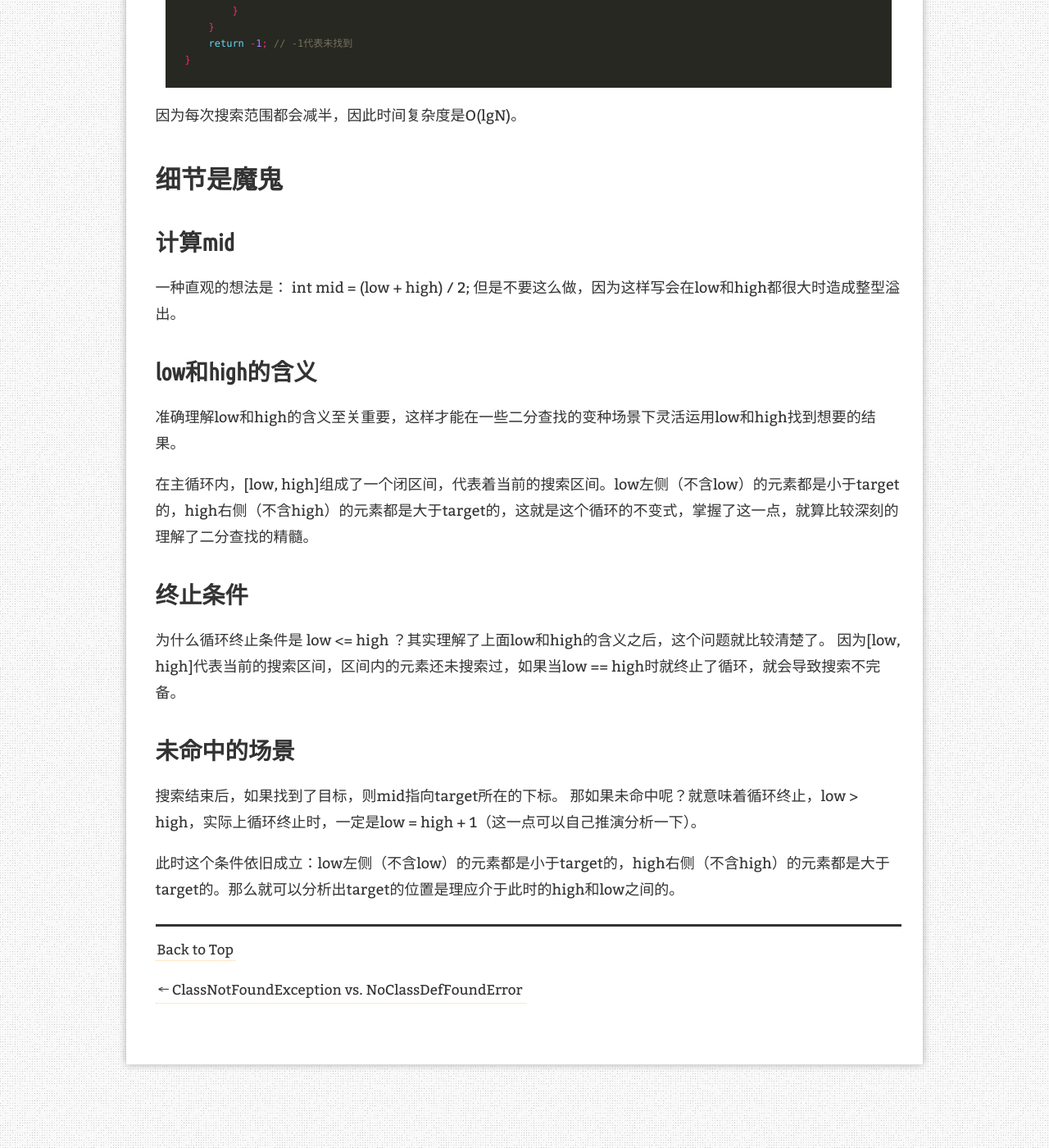
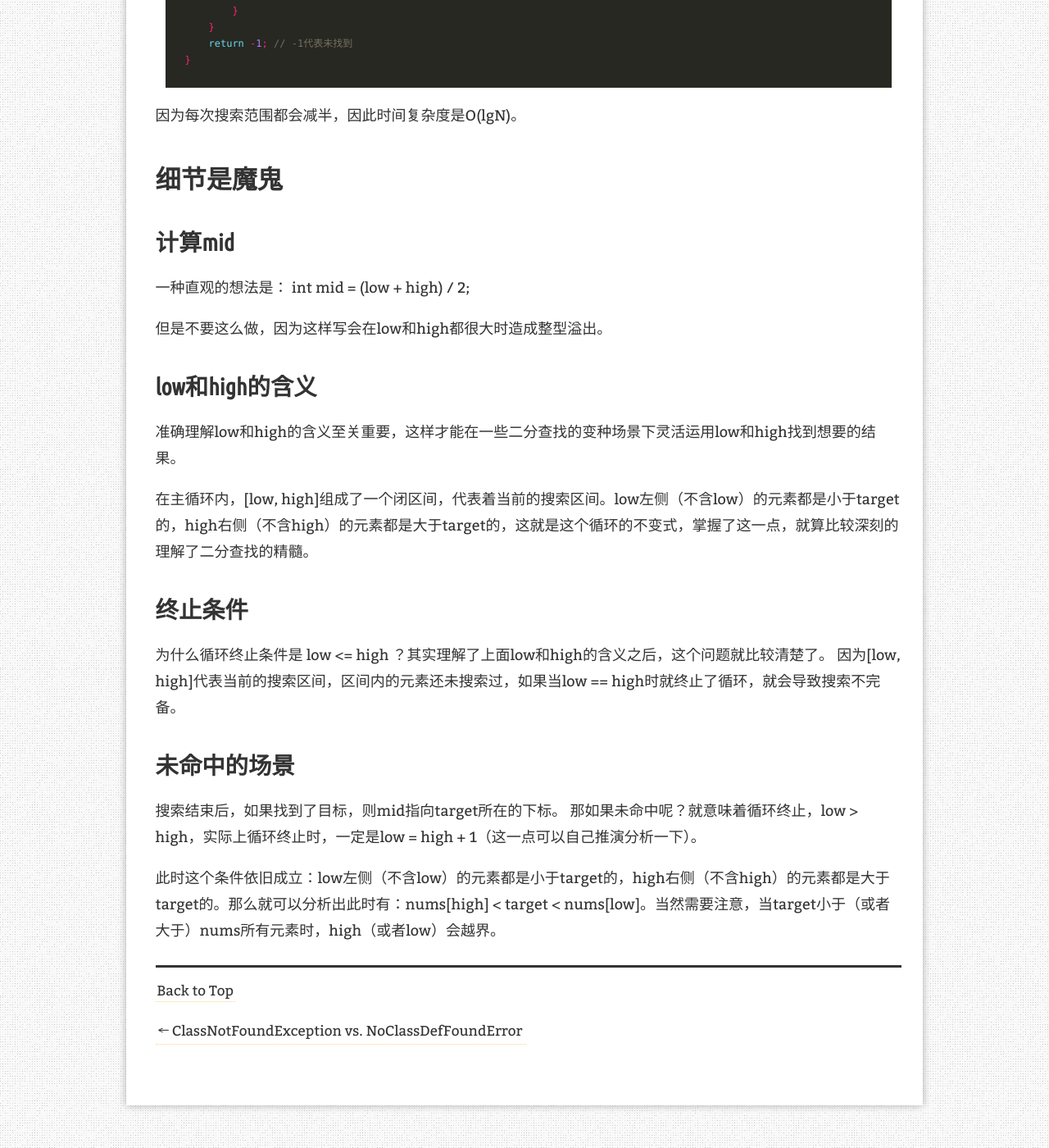
Before and after one commit to MuyiG/muyig.github.io, a Jekyll site: the page built from _posts/2018-07-25-Binary-Search.md, in a window 1280 px wide and 1400 px high, scrolled down 1584 px. Shown: the whole window at 82% size. Built offline with Jekyll 4.4.1, drawn with Linux system fonts in a browser that asks for light colours; nearby versions of some CDN libraries; comment, search, counter and statistics services are not loaded; some of the changed text lies outside the part shown.

Commit message:
Binary Search

```diff
--- a/_posts/2018-07-25-Binary-Search.md
+++ b/_posts/2018-07-25-Binary-Search.md
@@ -18,7 +18,7 @@
 
 
 # 核心算法
-其实上面的猜数字游戏暗含了一个前提，那就是搜索范围是一个不重复的有序的集合（1 - 100），对于无序集合，二分搜索是不适用的，这一点请务必注意。
+其实上面的猜数字游戏暗含了一个前提，那就是搜索范围是一个不重复的有序的集合（1 - 100），对于无序集合，二分搜索是不适用的，对于存在重复的情况，只会返回第一个搜索到的结果，这一点请务必注意。
 
 经过抽象，二分查找的核心算法是：给定一个有序且不存在重复元素的整数数组nums，和一个目标数字target，查找target在nums中的下标位置。代码如下：
 
@@ -45,6 +45,7 @@
 # 细节是魔鬼
 ## 计算mid
 一种直观的想法是： int mid = (low + high) / 2;
+
 但是不要这么做，因为这样写会在low和high都很大时造成整型溢出。
 
 ## low和high的含义
@@ -60,4 +61,4 @@
 搜索结束后，如果找到了目标，则mid指向target所在的下标。
 那如果未命中呢？就意味着循环终止，low > high，实际上循环终止时，一定是low = high + 1（这一点可以自己推演分析一下）。
 
-此时这个条件依旧成立：low左侧（不含low）的元素都是小于target的，high右侧（不含high）的元素都是大于target的。那么就可以分析出target的位置是理应介于此时的high和low之间的。
+此时这个条件依旧成立：low左侧（不含low）的元素都是小于target的，high右侧（不含high）的元素都是大于target的。那么就可以分析出此时有：nums[high] < target < nums[low]。当然需要注意，当target小于（或者大于）nums所有元素时，high（或者low）会越界。
```
